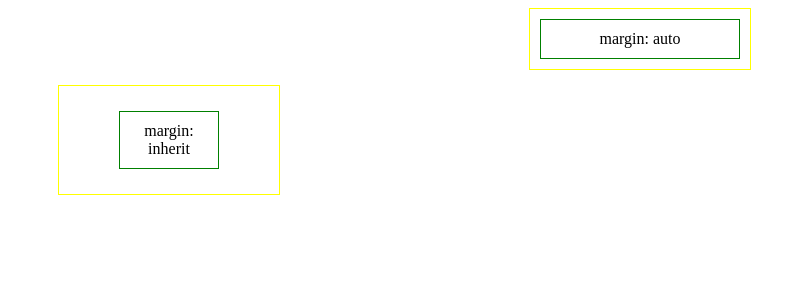
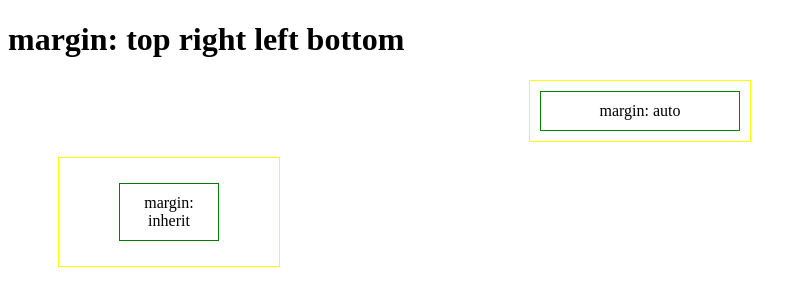
Before and after one commit to trinafirefox/cssplayground, a plain HTML site: page 2020-May-26th/index.html in a window 1280 px wide. Shown: the whole page, without its empty margins (0-805 px from the left). Drawn offline with Linux system fonts and the light colour scheme.

Commit message:
modified project 3

```diff
--- a/2020-May-26th/index.html
+++ b/2020-May-26th/index.html
@@ -7,6 +7,7 @@
     <link rel="stylesheet" href="style.css">
 </head>
 <body>
+    <h1>margin: top right left bottom</h1>
     <div class="div-container1">
         <div id="div1">margin: auto</div>
     </div>
```
